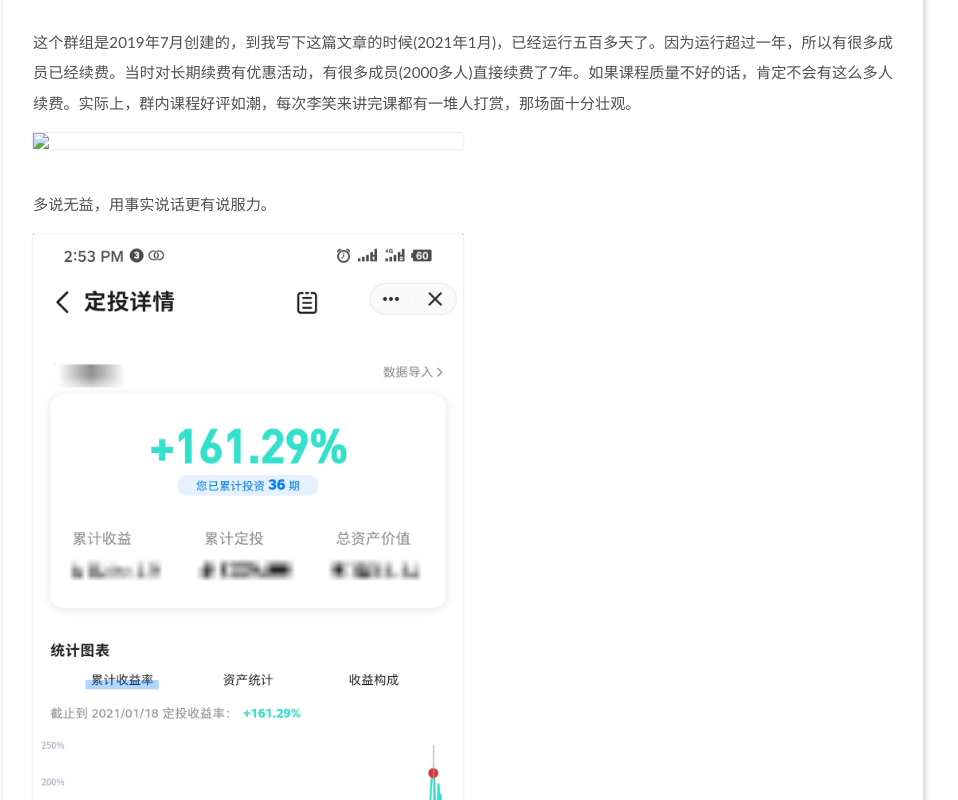
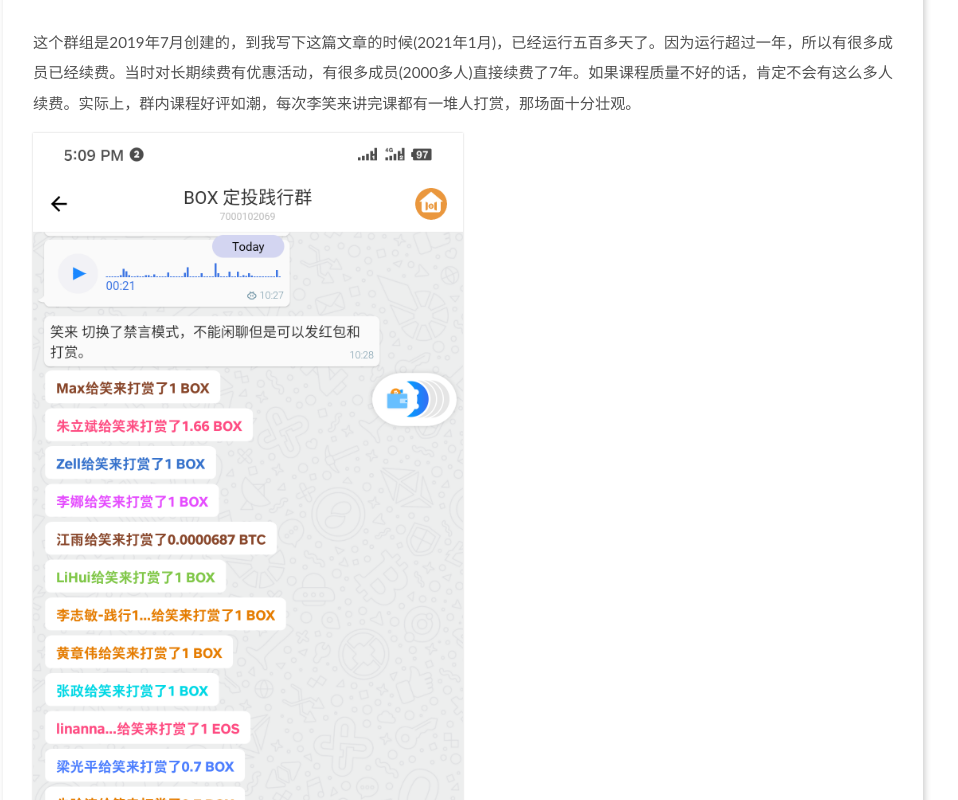
Before and after one commit to who3m1/who3m1.github.io, a plain HTML site: page 2021/01/18/boxgroup/index.html in a window 1280 px wide. Shown: the part 1660-2460 px from the top of the page, without its empty margins (177-1135 px from the left). Drawn offline with Linux system fonts and the light colour scheme.

Commit message:
Site updated: 2021-02-26 18:59:38

```diff
--- a/2021/01/18/boxgroup/index.html
+++ b/2021/01/18/boxgroup/index.html
@@ -193,7 +193,7 @@
 <br>
 
 <p>这个群组是2019年7月创建的，到我写下这篇文章的时候(2021年1月)，已经运行五百多天了。因为运行超过一年，所以有很多成员已经续费。当时对长期续费有优惠活动，有很多成员(2000多人)直接续费了7年。如果课程质量不好的话，肯定不会有这么多人续费。实际上，群内课程好评如潮，每次李笑来讲完课都有一堆人打赏，那场面十分壮观。</p>
-<img src="/images/dashang.jpg" width="50%">
+<img src="/images/dashang.png" width="50%">
 
 <br>
 
```
